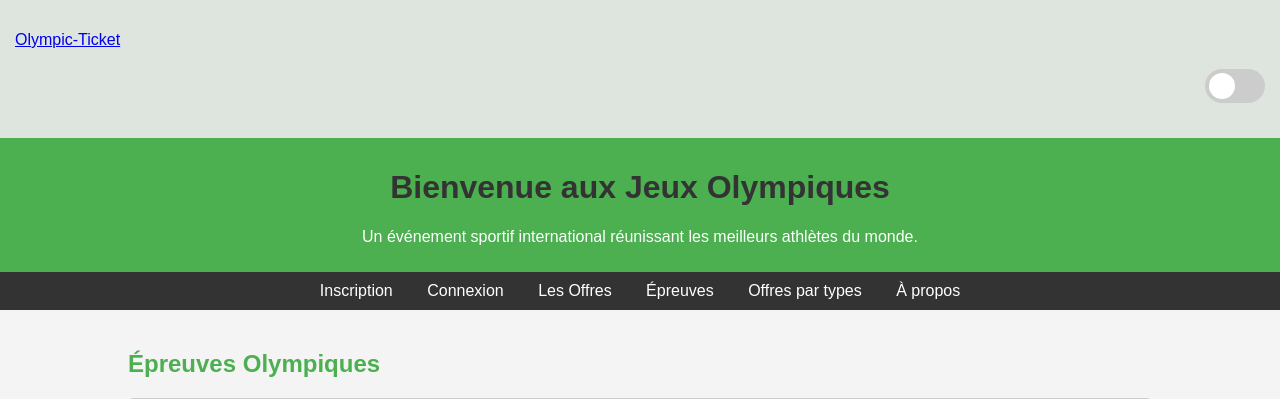
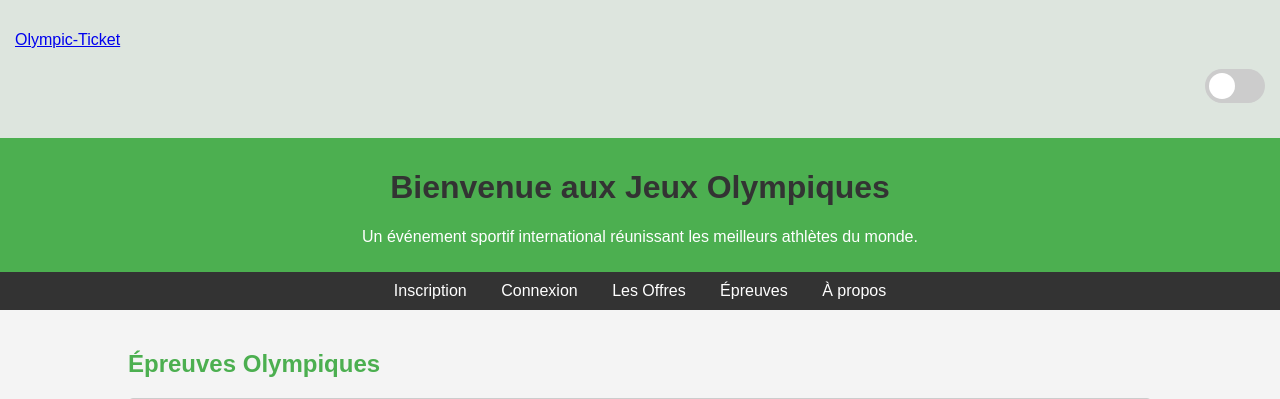
Before and after one commit to PalouSOUANGUIPALI/olympic-tickets, a Spring Boot app: page /users/home in a window 1280 px wide. Shown: the top 399 px of the page. Run offline with Spring Boot 4, Linux system fonts and the light colour scheme; some of the project's set-up classes (security, data sources, template engines, error pages and the like) are left out, and stand-ins take their place.

Commit message:
add change in applicationSecurityConfig and in offer.html

```diff
--- a/src/main/java/com/infoevent/olympictickets/config/ApplicationSecurityConfiguration.java
+++ b/src/main/java/com/infoevent/olympictickets/config/ApplicationSecurityConfiguration.java
@@ -80,7 +80,7 @@ public class ApplicationSecurityConfiguration implements WebMvcConfigurer {
 
                                                 // Backend Routes pour l'administrateur
                                                 .requestMatchers(GET, "/offers/management").permitAll() // Route Front-end page html
-                                                //.requestMatchers(GET, "/offers/sold-by-type").permitAll() // Route Pour retourner toutes les offres vendues par type
+                                                .requestMatchers(GET, "/offers/sold-by-type").permitAll() // Route Pour retourner toutes les offres vendues par type
                                                 //.requestMatchers(GET, "/sold-by-type").hasAnyAuthority("ROLE_ADMINISTRATEUR") // Autoriser uniquement les administrateurs
                                                 .requestMatchers(GET, "/offers/allOffers-manage").hasAnyAuthority("ROLE_ADMINISTRATEUR") // Route Front-end page html
                                                 .requestMatchers(PUT, "/offers/update/{id}").hasAnyAuthority("ROLE_ADMINISTRATEUR")
--- a/src/main/resources/templates/index.html
+++ b/src/main/resources/templates/index.html
@@ -242,7 +242,6 @@
     <a href="http://localhost:1991/api/users/login">Connexion</a>
     <a href="//localhost:1991/api/users/offres">Les Offres</a>
     <a href="#offers">Épreuves</a>
-    <a href="http://localhost:1991/api/offers/sold-by-type">Offres par types</a>
     <a href="#about">À propos</a>
 </nav>
 
```
Also changed, not shown: src/main/resources/qr_codes/ticket_null.png.
